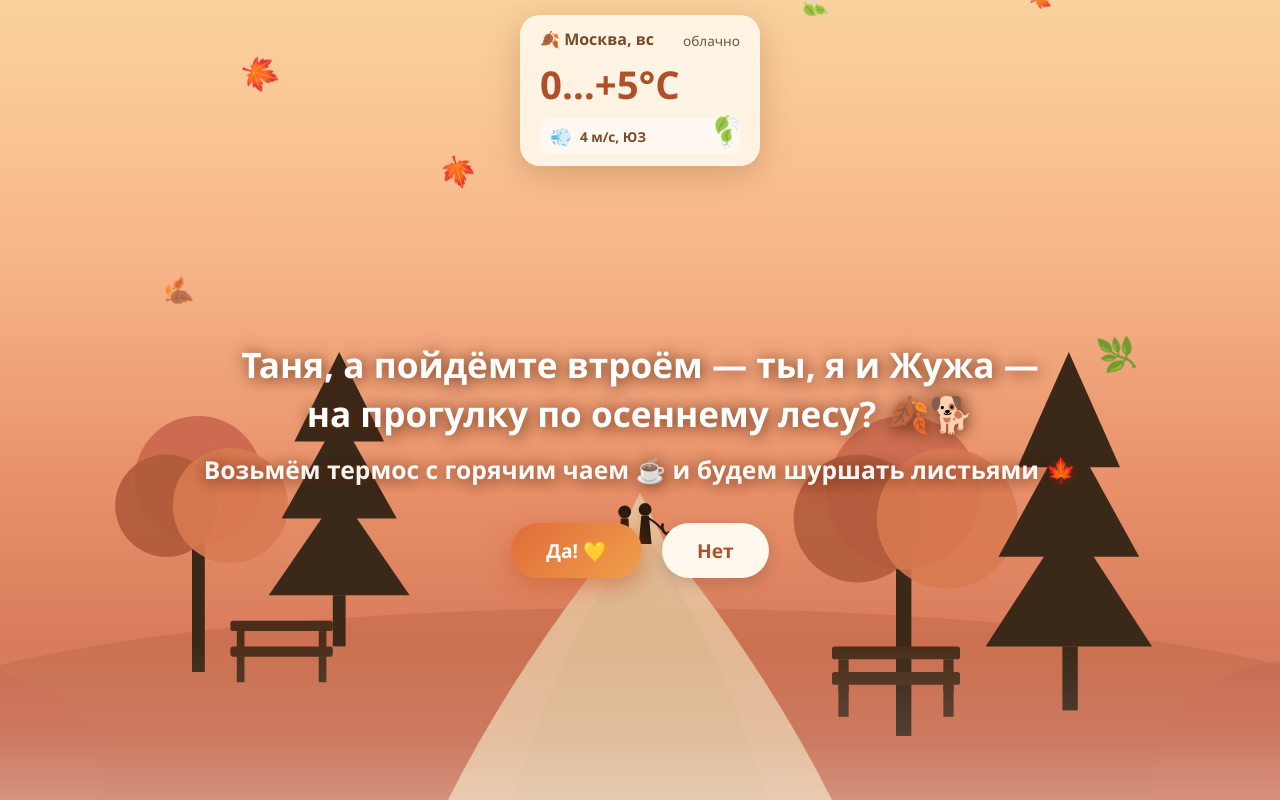
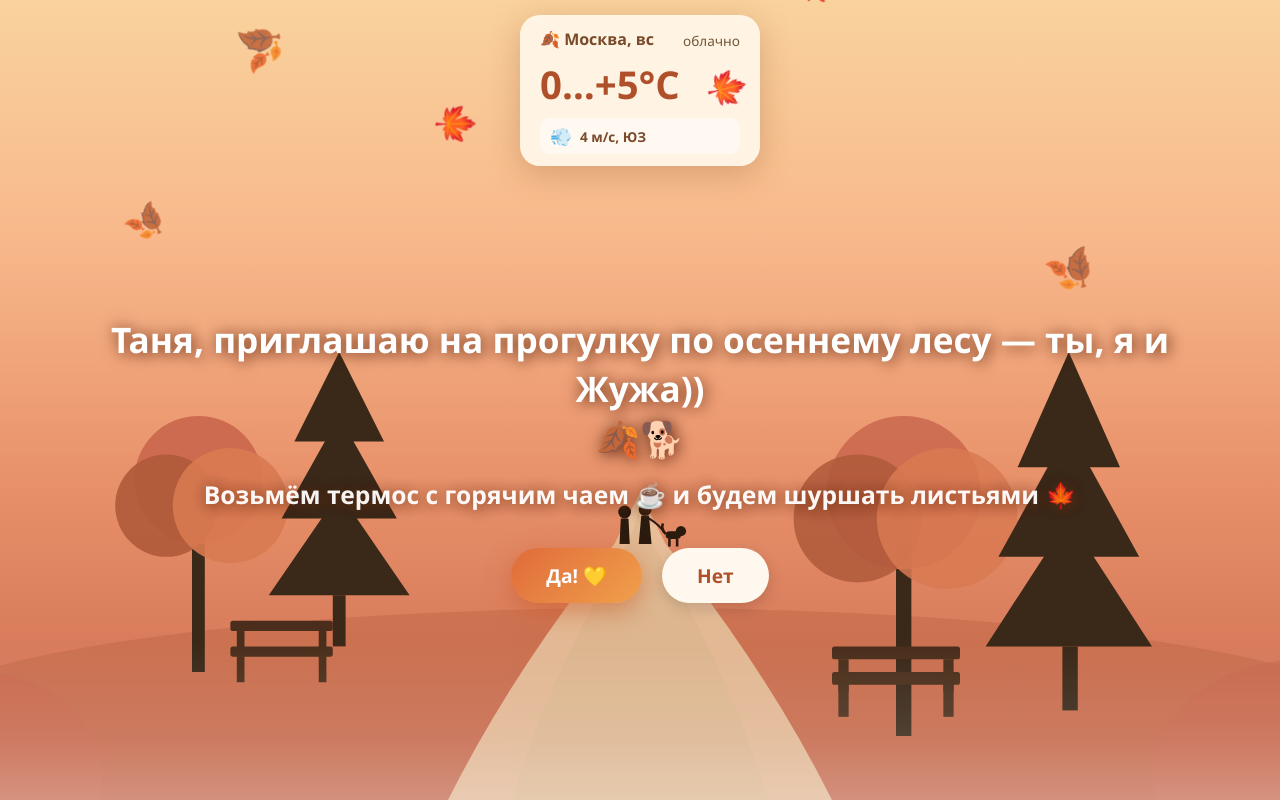
Before and after one commit to approaxx/invite, a plain HTML site: page invite/index.html in a window 1280 px wide. Drawn offline with Linux system fonts and the light colour scheme.

Commit message:
Add files via upload

```diff
--- a/invite/index.html
+++ b/invite/index.html
@@ -34,13 +34,16 @@
     pointer-events: auto;
     cursor: pointer;
     z-index: 5;
-    opacity: 0.85;
+    opacity: 0.9;
     transition: transform 0.2s;
   }
   .leaf:hover { transform: scale(1.2); }
   @keyframes fall {
     0% { transform: translateY(-10vh) translateX(0) rotate(0deg); }
-    100% { transform: translateY(110vh) translateX(80px) rotate(540deg); }
+    25% { transform: translateY(20vh) translateX(20px) rotate(90deg); }
+    50% { transform: translateY(50vh) translateX(-20px) rotate(180deg); }
+    75% { transform: translateY(80vh) translateX(20px) rotate(270deg); }
+    100% { transform: translateY(110vh) translateX(0) rotate(360deg); }
   }
 
   /* ▼▼▼ ПАРК НА ЗАДНЕМ ПЛАНЕ ▼▼▼ */
@@ -245,6 +248,8 @@
     .final-screen { padding: 20px 15px; margin-top: 20px; }
     .game-ui { bottom: 70px; font-size: 0.95rem; padding: 10px 18px; }
     .forest-bg { height: 50vh; }
+    /* На телефоне листики делаем чуть крупнее */
+    .leaf { font-size: 36px; }
   }
 </style>
 </head>
@@ -334,8 +339,8 @@
   </div>
 
   <h1 id="question">
-    Таня, а пойдёмте втроём — ты, я и Жужа —<br>
-    на прогулку по осеннему лесу? 🍂🐕<br>
+    Таня, приглашаю на прогулку по осеннему лесу — ты, я и Жужа)) <br>
+     🍂🐕<br>
     <span style="font-size:0.7em; display:inline-block; margin-top:15px; opacity:0.95;">
       Возьмём термос с горячим чаем ☕ и будем шуршать листьями 🍁
     </span>
@@ -366,7 +371,8 @@
   let collectedLeaves = 0;
   const targetLeaves = 10;
 
-  const leafEmojis = ['🍁', '🍂', '🍃', '🌿', '🍁', '🍂'];
+  // ▼▼▼ ИЗМЕНЕНО: ТЕПЕРЬ ТОЛЬКО РОЗОВЫЕ/КРАСНЫЕ ЛИСТЬЯ ▼▼▼
+  const leafEmojis = ['🍁', '🍂'];
 
   // ▼▼▼ АУДИО-ДВИЖОК ▼▼▼
   let audioCtx = null;
@@ -432,7 +438,7 @@
     } catch (e) { console.log('Звук не поддерживается', e); }
   }
 
-  // ▼▼▼ ЛОГИКА КНОПКИ "НЕТ" (ТОЛЬКО УБЕГАЕТ) ▼▼▼
+  // ▼▼▼ ЛОГИКА КНОПКИ "НЕТ" ▼▼▼
   function moveNo() {
     noBtn.style.position = 'fixed';
     const padding = 20;
@@ -532,14 +538,18 @@
     }
   });
 
-  // ▼▼▼ ФОНОВЫЕ ЛИСТЬЯ ▼▼▼
+  // ▼▼▼ ФОНОВЫЕ ЛИСТЬЯ (УВЕЛИЧЕНЫ ДЛЯ ТЕЛЕФОНА) ▼▼▼
   function createLeaf() {
     const leaf = document.createElement('div');
     leaf.className = 'leaf';
     leaf.textContent = leafEmojis[Math.floor(Math.random() * leafEmojis.length)];
     leaf.style.left = Math.random() * 100 + 'vw';
-    leaf.style.fontSize = (16 + Math.random() * 28) + 'px';
-    leaf.style.animationDuration = (4 + Math.random() * 5) + 's';
+
+    // Увеличиваем размер листьев, чтобы их было видно на телефоне
+    const size = 24 + Math.random() * 24;
+    leaf.style.fontSize = size + 'px';
+
+    leaf.style.animationDuration = (5 + Math.random() * 6) + 's';
     leaf.style.animationDelay = Math.random() * 2 + 's';
 
     leaf.addEventListener('click', (e) => {
@@ -587,11 +597,11 @@
     });
 
     document.body.appendChild(leaf);
-    setTimeout(() => leaf.remove(), 10000);
+    setTimeout(() => leaf.remove(), 11000);
   }
 
   setInterval(() => {
-    if (document.querySelectorAll('.leaf').length < 25) createLeaf();
+    if (document.querySelectorAll('.leaf').length < 30) createLeaf();
   }, 600);
 
   // ▼▼▼ ФЕЙЕРВЕРКИ ▼▼▼
```
